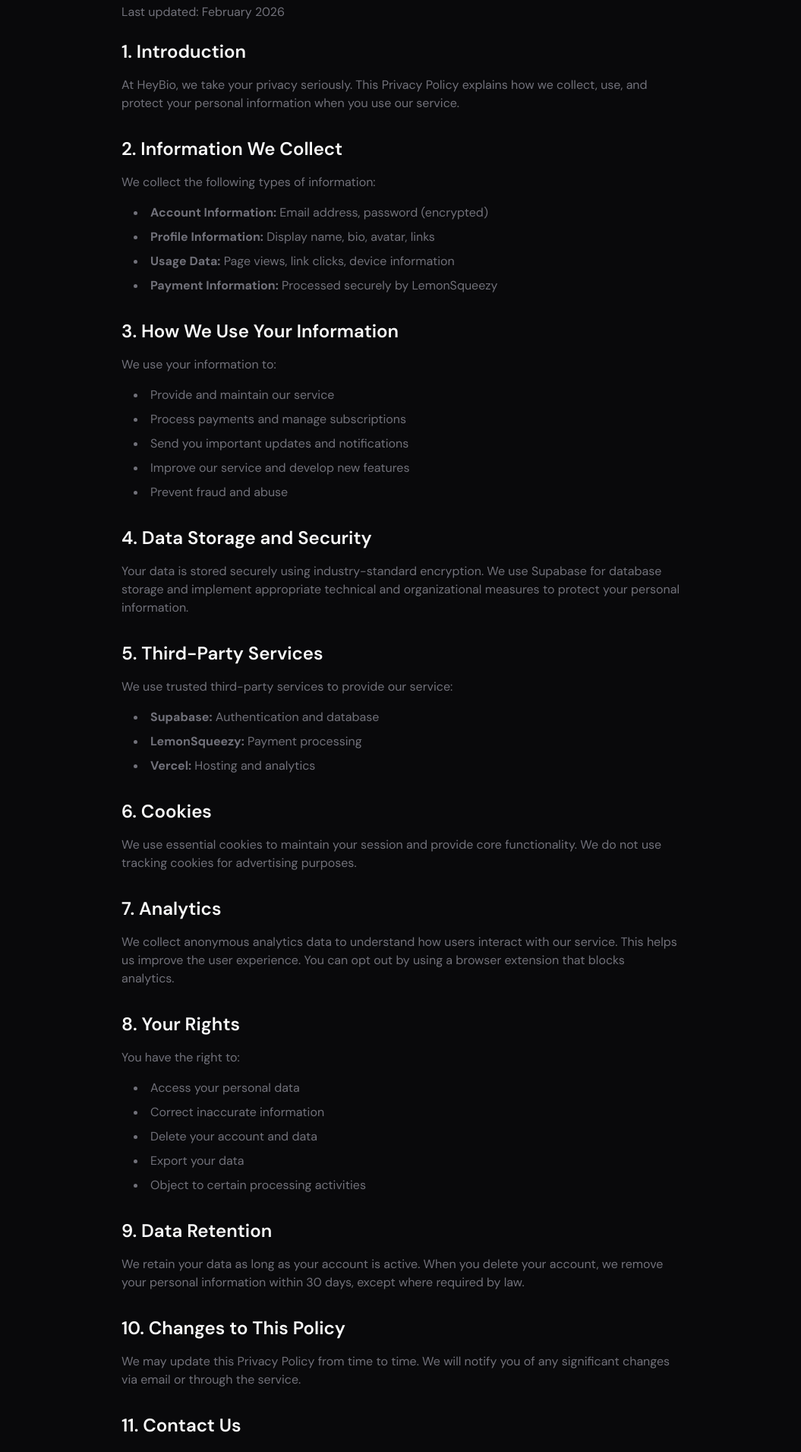
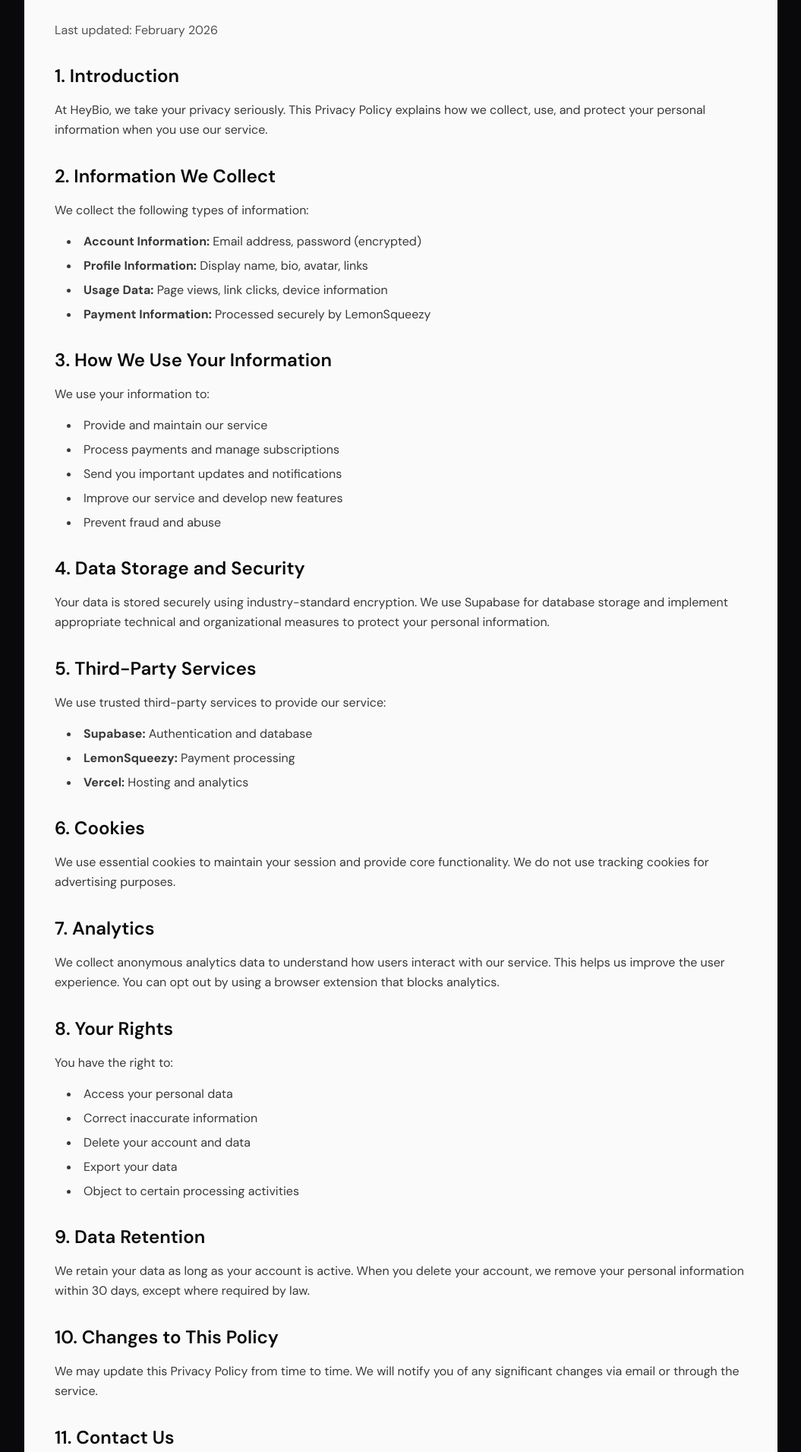
Before and after one commit to eitan-roberto/heybio, a Next.js app: page /privacy in a window 1280 px wide. Shown: the part 200-2111 px from the top of the page at 76% size, without its empty margins (112-1167 px from the left). Built offline with nearby package versions, Linux system fonts and the light colour scheme.

Commit message:
Update Terms and Privacy styling: bg-bottom rounded-4xl with text-top

```diff
--- a/src/app/privacy/page.tsx
+++ b/src/app/privacy/page.tsx
@@ -7,35 +7,36 @@ export default function PrivacyPage() {
       <Header />
 
       {/* Content */}
-      <main className="flex-1 max-w-3xl mx-auto px-4 py-12">
-        <h1 className="text-4xl font-bold text-bottom mb-8">Privacy Policy</h1>
+      <main className="flex-1 max-w-5xl mx-auto px-4 py-8 w-full">
+        <div className="bg-bottom rounded-4xl p-10">
+          <h1 className="text-4xl font-bold text-top mb-8">Privacy Policy</h1>
 
-        <div className="prose prose-invert max-w-none">
-          <p className="text-mid mb-6">Last updated: February 2026</p>
+          <p className="text-top mb-8 opacity-70">Last updated: February 2026</p>
 
-          <section className="mb-8">
-            <h2 className="text-2xl font-semibold text-bottom mb-4">1. Introduction</h2>
-            <p className="text-mid">
+          <div className="space-y-8">
+            <section>
+              <h2 className="text-2xl font-semibold text-top mb-4">1. Introduction</h2>
+              <p className="text-top opacity-80 leading-relaxed">
                 At HeyBio, we take your privacy seriously. This Privacy Policy explains how we
                 collect, use, and protect your personal information when you use our service.
               </p>
             </section>
 
-          <section className="mb-8">
-            <h2 className="text-2xl font-semibold text-bottom mb-4">2. Information We Collect</h2>
-            <p className="text-mid mb-4">We collect the following types of information:</p>
-            <ul className="list-disc list-inside text-mid space-y-2 ml-4">
-              <li><strong>Account Information:</strong> Email address, password (encrypted)</li>
-              <li><strong>Profile Information:</strong> Display name, bio, avatar, links</li>
-              <li><strong>Usage Data:</strong> Page views, link clicks, device information</li>
-              <li><strong>Payment Information:</strong> Processed securely by LemonSqueezy</li>
+            <section>
+              <h2 className="text-2xl font-semibold text-top mb-4">2. Information We Collect</h2>
+              <p className="text-top opacity-80 leading-relaxed mb-4">We collect the following types of information:</p>
+              <ul className="list-disc list-inside text-top opacity-80 space-y-2 ml-4">
+                <li><strong className="text-top">Account Information:</strong> Email address, password (encrypted)</li>
+                <li><strong className="text-top">Profile Information:</strong> Display name, bio, avatar, links</li>
+                <li><strong className="text-top">Usage Data:</strong> Page views, link clicks, device information</li>
+                <li><strong className="text-top">Payment Information:</strong> Processed securely by LemonSqueezy</li>
               </ul>
             </section>
 
-          <section className="mb-8">
-            <h2 className="text-2xl font-semibold text-bottom mb-4">3. How We Use Your Information</h2>
-            <p className="text-mid mb-4">We use your information to:</p>
-            <ul className="list-disc list-inside text-mid space-y-2 ml-4">
+            <section>
+              <h2 className="text-2xl font-semibold text-top mb-4">3. How We Use Your Information</h2>
+              <p className="text-top opacity-80 leading-relaxed mb-4">We use your information to:</p>
+              <ul className="list-disc list-inside text-top opacity-80 space-y-2 ml-4">
                 <li>Provide and maintain our service</li>
                 <li>Process payments and manage subscriptions</li>
                 <li>Send you important updates and notifications</li>
@@ -44,48 +45,48 @@ export default function PrivacyPage() {
               </ul>
             </section>
 
-          <section className="mb-8">
-            <h2 className="text-2xl font-semibold text-bottom mb-4">4. Data Storage and Security</h2>
-            <p className="text-mid">
+            <section>
+              <h2 className="text-2xl font-semibold text-top mb-4">4. Data Storage and Security</h2>
+              <p className="text-top opacity-80 leading-relaxed">
                 Your data is stored securely using industry-standard encryption. We use Supabase
                 for database storage and implement appropriate technical and organizational measures
                 to protect your personal information.
               </p>
             </section>
 
-          <section className="mb-8">
-            <h2 className="text-2xl font-semibold text-bottom mb-4">5. Third-Party Services</h2>
-            <p className="text-mid">
+            <section>
+              <h2 className="text-2xl font-semibold text-top mb-4">5. Third-Party Services</h2>
+              <p className="text-top opacity-80 leading-relaxed">
                 We use trusted third-party services to provide our service:
               </p>
-            <ul className="list-disc list-inside text-mid space-y-2 ml-4 mt-4">
-              <li><strong>Supabase:</strong> Authentication and database</li>
-              <li><strong>LemonSqueezy:</strong> Payment processing</li>
-              <li><strong>Vercel:</strong> Hosting and analytics</li>
+              <ul className="list-disc list-inside text-top opacity-80 space-y-2 ml-4 mt-4">
+                <li><strong className="text-top">Supabase:</strong> Authentication and database</li>
+                <li><strong className="text-top">LemonSqueezy:</strong> Payment processing</li>
+                <li><strong className="text-top">Vercel:</strong> Hosting and analytics</li>
               </ul>
             </section>
 
-          <section className="mb-8">
-            <h2 className="text-2xl font-semibold text-bottom mb-4">6. Cookies</h2>
-            <p className="text-mid">
+            <section>
+              <h2 className="text-2xl font-semibold text-top mb-4">6. Cookies</h2>
+              <p className="text-top opacity-80 leading-relaxed">
                 We use essential cookies to maintain your session and provide core functionality.
                 We do not use tracking cookies for advertising purposes.
               </p>
             </section>
 
-          <section className="mb-8">
-            <h2 className="text-2xl font-semibold text-bottom mb-4">7. Analytics</h2>
-            <p className="text-mid">
+            <section>
+              <h2 className="text-2xl font-semibold text-top mb-4">7. Analytics</h2>
+              <p className="text-top opacity-80 leading-relaxed">
                 We collect anonymous analytics data to understand how users interact with our service.
                 This helps us improve the user experience. You can opt out by using a browser extension
                 that blocks analytics.
               </p>
             </section>
 
-          <section className="mb-8">
-            <h2 className="text-2xl font-semibold text-bottom mb-4">8. Your Rights</h2>
-            <p className="text-mid mb-4">You have the right to:</p>
-            <ul className="list-disc list-inside text-mid space-y-2 ml-4">
+            <section>
+              <h2 className="text-2xl font-semibold text-top mb-4">8. Your Rights</h2>
+              <p className="text-top opacity-80 leading-relaxed mb-4">You have the right to:</p>
+              <ul className="list-disc list-inside text-top opacity-80 space-y-2 ml-4">
                 <li>Access your personal data</li>
                 <li>Correct inaccurate information</li>
                 <li>Delete your account and data</li>
@@ -94,25 +95,25 @@ export default function PrivacyPage() {
               </ul>
             </section>
 
-          <section className="mb-8">
-            <h2 className="text-2xl font-semibold text-bottom mb-4">9. Data Retention</h2>
-            <p className="text-mid">
+            <section>
+              <h2 className="text-2xl font-semibold text-top mb-4">9. Data Retention</h2>
+              <p className="text-top opacity-80 leading-relaxed">
                 We retain your data as long as your account is active. When you delete your account,
                 we remove your personal information within 30 days, except where required by law.
               </p>
             </section>
 
-          <section className="mb-8">
-            <h2 className="text-2xl font-semibold text-bottom mb-4">10. Changes to This Policy</h2>
-            <p className="text-mid">
+            <section>
+              <h2 className="text-2xl font-semibold text-top mb-4">10. Changes to This Policy</h2>
+              <p className="text-top opacity-80 leading-relaxed">
                 We may update this Privacy Policy from time to time. We will notify you of any
                 significant changes via email or through the service.
               </p>
             </section>
 
-          <section className="mb-8">
-            <h2 className="text-2xl font-semibold text-bottom mb-4">11. Contact Us</h2>
-            <p className="text-mid">
+            <section>
+              <h2 className="text-2xl font-semibold text-top mb-4">11. Contact Us</h2>
+              <p className="text-top opacity-80 leading-relaxed">
                 If you have any questions about this Privacy Policy, please contact us at{' '}
                 <a href="mailto:hello@heybio.co" className="text-pink hover:underline">
                   hello@heybio.co
@@ -120,6 +121,7 @@ export default function PrivacyPage() {
               </p>
             </section>
           </div>
+        </div>
       </main>
 
       <Footer />
--- a/src/app/terms/page.tsx
+++ b/src/app/terms/page.tsx
@@ -7,41 +7,42 @@ export default function TermsPage() {
       <Header />
 
       {/* Content */}
-      <main className="flex-1 max-w-3xl mx-auto px-4 py-12">
-        <h1 className="text-4xl font-bold text-bottom mb-8">Terms of Service</h1>
+      <main className="flex-1 max-w-5xl mx-auto px-4 py-8 w-full">
+        <div className="bg-bottom rounded-4xl p-10">
+          <h1 className="text-4xl font-bold text-top mb-8">Terms of Service</h1>
 
-        <div className="prose prose-invert max-w-none">
-          <p className="text-mid mb-6">Last updated: February 2026</p>
+          <p className="text-top mb-8 opacity-70">Last updated: February 2026</p>
 
-          <section className="mb-8">
-            <h2 className="text-2xl font-semibold text-bottom mb-4">1. Acceptance of Terms</h2>
-            <p className="text-mid">
+          <div className="space-y-8">
+            <section>
+              <h2 className="text-2xl font-semibold text-top mb-4">1. Acceptance of Terms</h2>
+              <p className="text-top opacity-80 leading-relaxed">
                 By accessing and using HeyBio, you agree to be bound by these Terms of Service.
                 If you do not agree to these terms, please do not use our service.
               </p>
             </section>
 
-          <section className="mb-8">
-            <h2 className="text-2xl font-semibold text-bottom mb-4">2. Description of Service</h2>
-            <p className="text-mid">
+            <section>
+              <h2 className="text-2xl font-semibold text-top mb-4">2. Description of Service</h2>
+              <p className="text-top opacity-80 leading-relaxed">
                 HeyBio provides a platform for creating and hosting link-in-bio pages.
                 We reserve the right to modify, suspend, or discontinue any part of the service at any time.
               </p>
             </section>
 
-          <section className="mb-8">
-            <h2 className="text-2xl font-semibold text-bottom mb-4">3. User Accounts</h2>
-            <p className="text-mid">
+            <section>
+              <h2 className="text-2xl font-semibold text-top mb-4">3. User Accounts</h2>
+              <p className="text-top opacity-80 leading-relaxed">
                 You are responsible for maintaining the confidentiality of your account credentials
                 and for all activities that occur under your account. You must immediately notify us
                 of any unauthorized use of your account.
               </p>
             </section>
 
-          <section className="mb-8">
-            <h2 className="text-2xl font-semibold text-bottom mb-4">4. Acceptable Use</h2>
-            <p className="text-mid mb-4">You agree not to use HeyBio to:</p>
-            <ul className="list-disc list-inside text-mid space-y-2 ml-4">
+            <section>
+              <h2 className="text-2xl font-semibold text-top mb-4">4. Acceptable Use</h2>
+              <p className="text-top opacity-80 leading-relaxed mb-4">You agree not to use HeyBio to:</p>
+              <ul className="list-disc list-inside text-top opacity-80 space-y-2 ml-4">
                 <li>Violate any applicable laws or regulations</li>
                 <li>Infringe on intellectual property rights</li>
                 <li>Share illegal, harmful, or offensive content</li>
@@ -50,42 +51,42 @@ export default function TermsPage() {
               </ul>
             </section>
 
-          <section className="mb-8">
-            <h2 className="text-2xl font-semibold text-bottom mb-4">5. Payment Terms</h2>
-            <p className="text-mid">
+            <section>
+              <h2 className="text-2xl font-semibold text-top mb-4">5. Payment Terms</h2>
+              <p className="text-top opacity-80 leading-relaxed">
                 Pro subscriptions are billed monthly. You can cancel at any time, and you will
                 continue to have access until the end of your billing period. Refunds are provided
                 at our discretion.
               </p>
             </section>
 
-          <section className="mb-8">
-            <h2 className="text-2xl font-semibold text-bottom mb-4">6. Termination</h2>
-            <p className="text-mid">
+            <section>
+              <h2 className="text-2xl font-semibold text-top mb-4">6. Termination</h2>
+              <p className="text-top opacity-80 leading-relaxed">
                 We reserve the right to terminate or suspend your account at any time for violations
                 of these terms. You may also delete your account at any time from your settings.
               </p>
             </section>
 
-          <section className="mb-8">
-            <h2 className="text-2xl font-semibold text-bottom mb-4">7. Limitation of Liability</h2>
-            <p className="text-mid">
+            <section>
+              <h2 className="text-2xl font-semibold text-top mb-4">7. Limitation of Liability</h2>
+              <p className="text-top opacity-80 leading-relaxed">
                 HeyBio is provided &quot;as is&quot; without warranties of any kind. We are not liable
                 for any indirect, incidental, or consequential damages arising from your use of the service.
               </p>
             </section>
 
-          <section className="mb-8">
-            <h2 className="text-2xl font-semibold text-bottom mb-4">8. Changes to Terms</h2>
-            <p className="text-mid">
+            <section>
+              <h2 className="text-2xl font-semibold text-top mb-4">8. Changes to Terms</h2>
+              <p className="text-top opacity-80 leading-relaxed">
                 We may update these terms from time to time. We will notify you of any significant
                 changes via email or through the service.
               </p>
             </section>
 
-          <section className="mb-8">
-            <h2 className="text-2xl font-semibold text-bottom mb-4">9. Contact</h2>
-            <p className="text-mid">
+            <section>
+              <h2 className="text-2xl font-semibold text-top mb-4">9. Contact</h2>
+              <p className="text-top opacity-80 leading-relaxed">
                 If you have any questions about these Terms, please contact us at{' '}
                 <a href="mailto:hello@heybio.co" className="text-pink hover:underline">
                   hello@heybio.co
@@ -93,6 +94,7 @@ export default function TermsPage() {
               </p>
             </section>
           </div>
+        </div>
       </main>
 
       <Footer />
```
Lines whose indentation alone changed are shown as unchanged.
